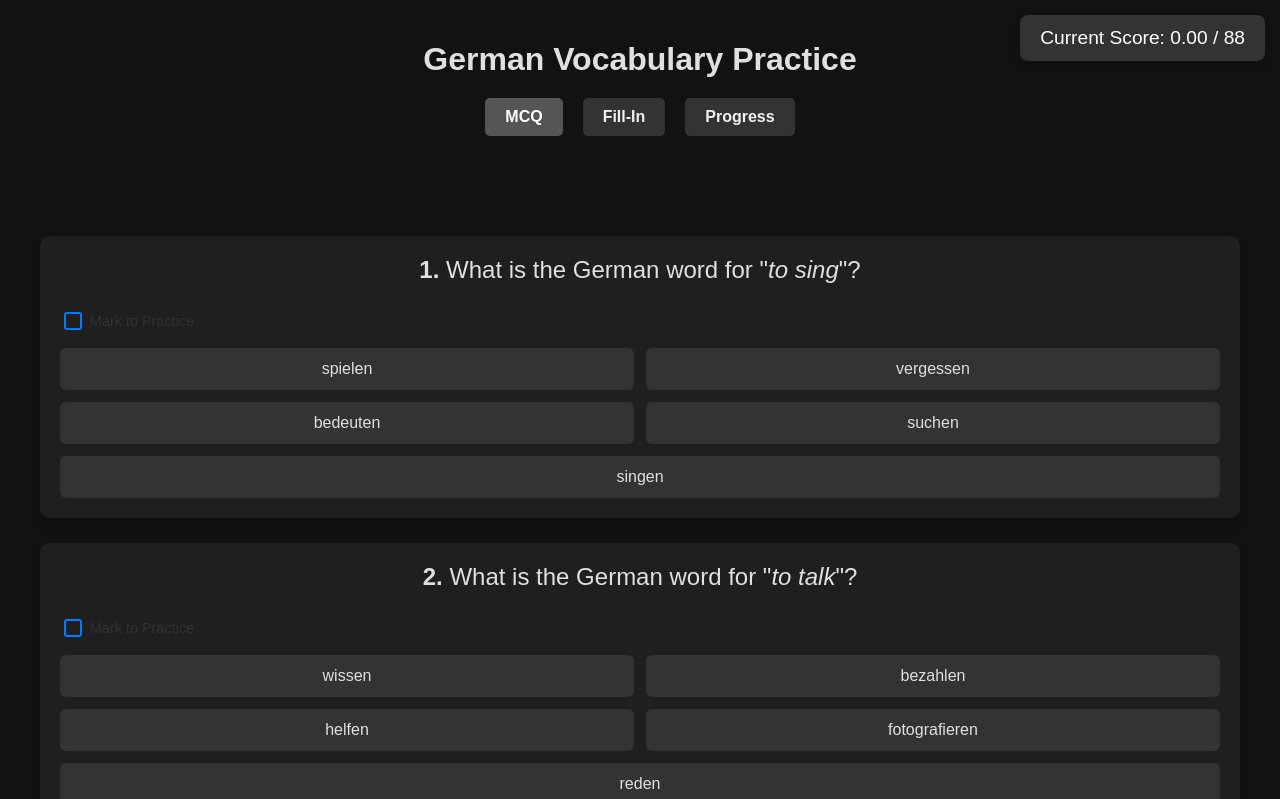
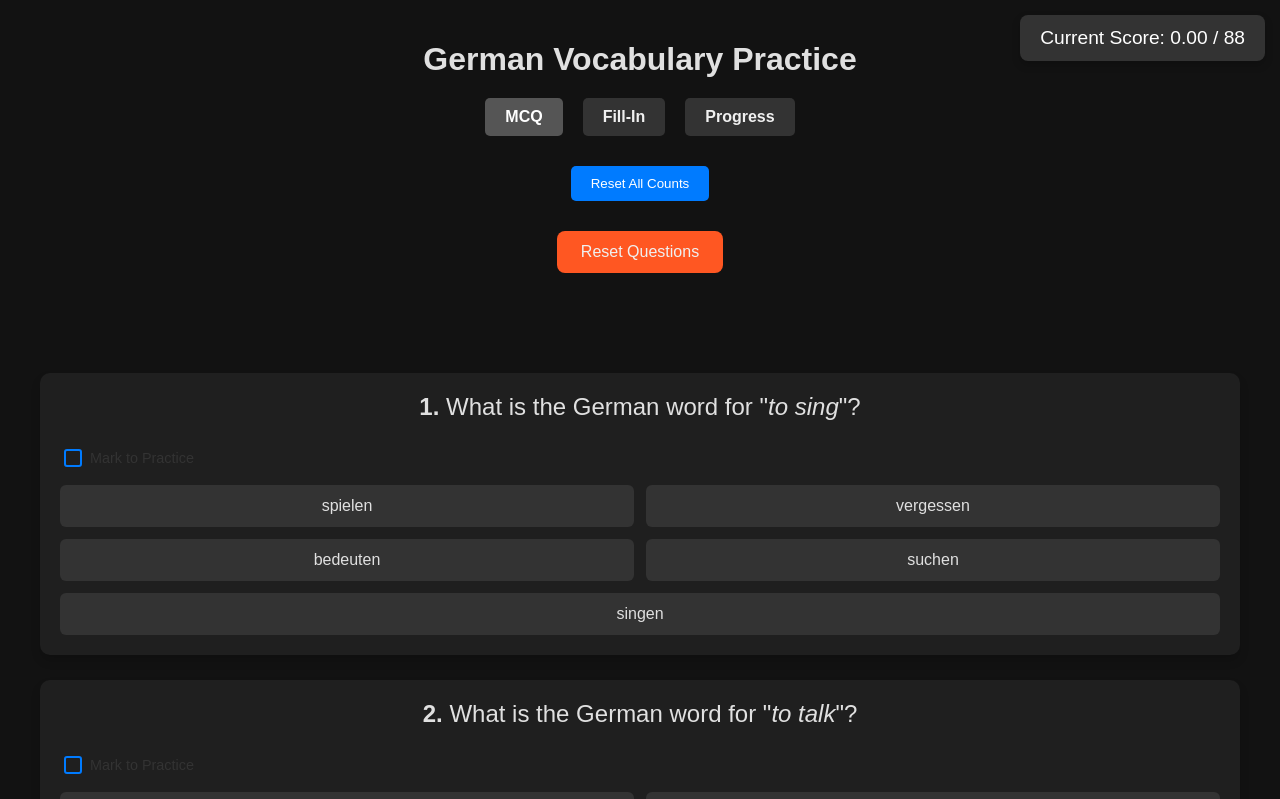
Before and after one commit to castlercodes/learngerman, a React (Create React App) app: page / in a window 1280 px wide. Shown: the top 799 px of the page. Built offline with nearby package versions, Linux system fonts and the light colour scheme.

Commit message:
new changes

```diff
--- a/src/components/MCQ.js
+++ b/src/components/MCQ.js
@@ -56,6 +56,11 @@ function MCQ() {
       weights[key] = initialWeight;
     });
     setQuestionWeights(weights);
+  };
+
+  const resetCounts = () => {
+    localStorage.setItem('mcqCorrectCounts', JSON.stringify({}));
+    initializeQuestions();
   };
 
   const toggleMarkQuestion = (key) => {
@@ -146,6 +151,8 @@ function MCQ() {
 
   return (
     <div className="mcq-container">
+      <button onClick={resetCounts} className="reset-counts-button">Reset All Counts</button>
+      <button onClick={handleReset} className="reset-button">Reset Questions</button>
       <div className={`fixed-score ${performanceLevel}`}>Current Score: {score.toFixed(2)} / {TOTAL_SCORE}</div>
 
       <div className="questions-list">
```
